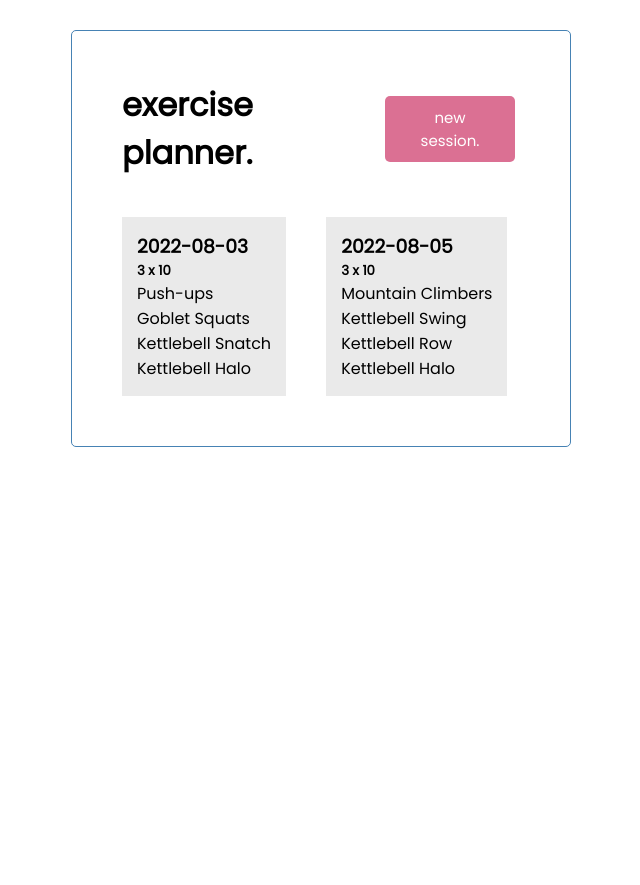
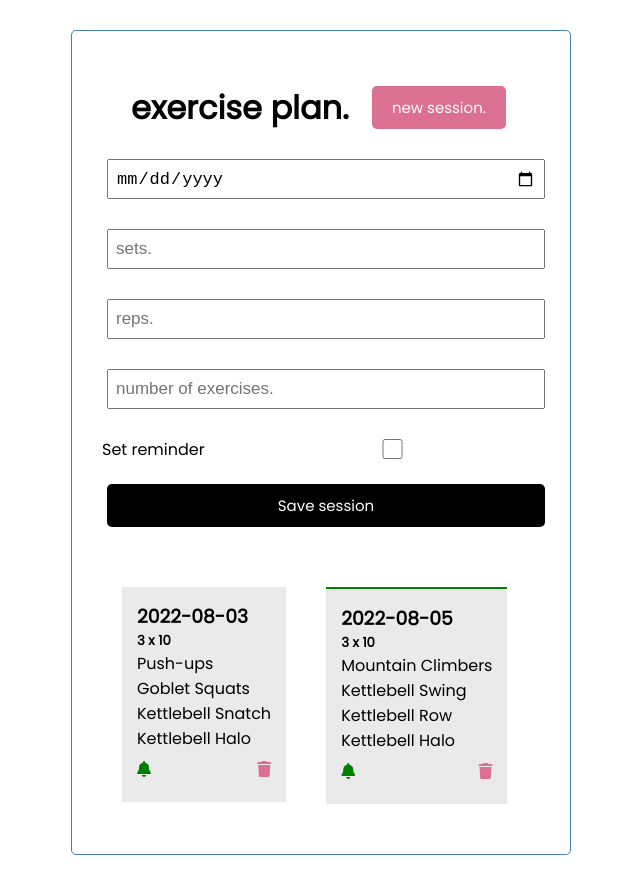
Before and after one commit to Nishijama/ExerciseTracker, a Vue app: page / in a window 1280 px wide. Shown: the whole page, without its empty margins (319-959 px from the left). Before the commit the page ends 800 px from the top, so only its background shows below. Built offline with nearby package versions, Linux system fonts and the light colour scheme.

Commit message:
created the add session form

```diff
--- a/public/index.html
+++ b/public/index.html
@@ -4,6 +4,7 @@
     <meta charset="utf-8">
     <meta http-equiv="X-UA-Compatible" content="IE=edge">
     <meta name="viewport" content="width=device-width,initial-scale=1.0">
+    <link rel="stylesheet" href="https://cdnjs.cloudflare.com/ajax/libs/font-awesome/6.1.2/css/all.min.css" integrity="sha512-1sCRPdkRXhBV2PBLUdRb4tMg1w2YPf37qatUFeS7zlBy7jJI8Lf4VHwWfZZfpXtYSLy85pkm9GaYVYMfw5BC1A==" crossorigin="anonymous" referrerpolicy="no-referrer" />
     <link rel="icon" href="<%= BASE_URL %>favicon.ico">
     <title><%= htmlWebpackPlugin.options.title %></title>
   </head>
--- a/src/App.vue
+++ b/src/App.vue
@@ -1,23 +1,42 @@
 <template>
 <div class="container">
-    <Header title="exercise planner." />
-    <Sessions :sessions="sessions" />
+    <Header title="exercise plan." />
+    <AddSession @add-session="addSession" />
+    <Sessions
+      @delete-session="deleteSession"
+      @toggle-reminder="toggleReminder"
+      :sessions="sessions" />
 </div>
 </template>
 
 <script>
+import { thisExpression, tsAnyKeyword } from '@babel/types'
 import Header from './components/Header'
 import Sessions from './components/Sessions'
+import AddSession from './components/AddSession.vue'
 
 export default {
   name: 'App',
   components: {
     Header,
     Sessions,
-  },
+    AddSession,
+},
   data() {
     return {
       sessions: [],
+    }
+  },
+  methods: {
+    deleteSession(id) {
+        if (confirm("are you sure?")) {
+        this.sessions = this.sessions.filter((session) => session.id !== id)
+      }
+    },
+    toggleReminder(id) {
+      console.log("reminder set for session", id);
+      this.sessions = this.sessions.map( (session) =>
+      session.id === id ? {...session, reminder: !session.reminder} : session)
     }
   },
   created() {
@@ -25,26 +44,18 @@ export default {
       {
         id: 1,
         date: "2022-08-03",
-        exercises: {
-          exercise1: "Push-ups",
-          exercise2: "Goblet Squats",
-          exercise3: "Kettlebell Snatch",
-          exercise4: "Kettlebell Halo"
-        },
+        exercises: ["Push-ups", "Goblet Squats", "Kettlebell Snatch", "Kettlebell Halo"],
         sets: 3,
         reps: 10,
+        reminder: false,
       },
       {
         id: 2,
         date: "2022-08-05",
-        exercises: {
-          exercise1: "Mountain Climbers",
-          exercise2: "Kettlebell Swing",
-          exercise3: "Kettlebell Row",
-          exercise4: "Kettlebell Halo"
-        },
+        exercises: [ "Mountain Climbers","Kettlebell Swing","Kettlebell Row","Kettlebell Halo"],
         sets: 3,
         reps: 10,
+        reminder: true,
       },
     ]
   }
--- /dev/null
+++ b/src/components/AddSession.vue
@@ -0,0 +1,106 @@
+<template>
+<form @submit="onSubmit" class="add-form">
+    <div class="form-control">
+        <input type="date" id="session_date" v-model="date" name="session_date" placeholder="date.">
+    </div>
+    <div class="form-control">
+        <input type="number" name="sets" id="session_sets" v-model="sets" placeholder="sets.">
+    </div>
+    <div class="form-control">
+        <input type="number" name="reps" id="session_reps" v-model="reps" placeholder="reps.">
+    </div>
+    <div class="form-control">
+        <input type="number" name="exercise_count" v-model="exercise_count" id="session_exercise_count" placeholder="number of exercises.">
+    </div>
+    <div class="form-control" v-for="index in exercise_count" :exercise_count=exercise_count :key="index">
+        <input type="text" class="exercise" :id="index" :placeholder="index">
+    </div>
+    <div class="form-control form-control-check">
+        <label for="reminder"> Set reminder</label>
+        <input type="checkbox" v-model="reminder" name="reminder" id="reminder">
+    </div>
+    <input type="submit" value="Save session" class="btn btn-block">
+</form>
+</template>
+
+
+<script>
+    export default {
+        name: 'AddSession',
+        data() {
+            return {
+                date: '',
+                sets: '',
+                reps: '',
+                exercise_count: '',
+                exercises: [],
+                reminder: false,
+            }
+        },
+        methods: {
+            onSubmit(e) {
+                e.preventDefault()
+                if (!this.date || !this.sets || !this.reps) {
+                    alert('Please fill in the details');
+                    return;
+                }
+                // const exercise_list = document.querySelectorAll('.exercise');
+
+
+                // exercise_list.forEach(exercise => {
+                //     alert(exercise)
+                //     this.exercises.push(exercise)
+                // });
+                // alert(this.exercises)
+
+                const newSession = {
+                    id: Math.floor(Math.random()*100000),
+                    date: this.date,
+                    sets: this.sets,
+                    reps: this.reps,
+                    exercises: this.exercises,
+                    reminder: this.reminder,
+                }
+                this.date = ''
+                this.sets = ''
+                this.reps = ''
+                this.exercise_count = ''
+                this.reminder = false
+
+                this.$emit('add-session', newSession);
+            },
+        }
+    }
+
+</script>
+
+<style scoped>
+.add-form {
+  margin-bottom: 40px;
+}
+.form-control {
+  margin: 20px 0;
+}
+.form-control label {
+  display: block;
+}
+.form-control input {
+  width: 100%;
+  height: 40px;
+  margin: 5px;
+  padding: 3px 7px;
+  font-size: 17px;
+}
+.form-control-check {
+  display: flex;
+  align-items: center;
+  justify-content: space-between;
+}
+.form-control-check label {
+  flex: 1;
+}
+.form-control-check input {
+  flex: 2;
+  height: 20px;
+}
+</style>
--- a/src/components/Button.vue
+++ b/src/components/Button.vue
@@ -12,6 +12,15 @@
         methods: {
             onClick() {
                 console.log('click');
+                fetch("https://api.ipify.org/?format=json")
+                .then(response => response.json())
+                .then(data => {
+                    console.log(data.ip)
+                    return fetch(`https://ipapi.co/${data.ip}/json/`)
+                 })
+                .then(response => response.json())
+                .then(data => console.log(data.city, data.country))
+
             }
         },
     }
--- a/src/components/Session.vue
+++ b/src/components/Session.vue
@@ -1,11 +1,13 @@
 <template>
-    <div style="margin: 20px;">
-        <h3>{{session.date}}</h3>
+    <div :class="[session.reminder ? 'reminder': '']" style="margin: 20px;">
+        <h3>{{session.date}} </h3>
         <h5>{{session.sets}} x {{session.reps}}</h5>
-        <p>{{session.exercises.exercise1}}</p>
-        <p>{{session.exercises.exercise2}}</p>
-        <p>{{session.exercises.exercise3}}</p>
-        <p>{{session.exercises.exercise4}}</p>
+        <p v-for="exercise in session.exercises">{{exercise}}</p>
+        <div class="icons">
+            <i @click="$emit('toggle-reminder', session.id)" class="fas fa-thin fa-bell"></i>
+            <i @click="$emit('delete-session', session.id)" class="fas fa-thin fa-trash"></i>
+        </div>
+
     </div>
 </template>
 
@@ -16,10 +18,30 @@
         props: {
             session: Object,
         },
+        emits: ['delete-session', 'toggle-reminder']
     }
 </script>
 
 <style scoped>
+    .fas {
+        cursor: pointer;
+    }
+    .fa-trash {
+        color: palevioletred;
+    }
+    .fa-bell {
+        color: green;
+    }
+    .icons {
+        margin:10px 0px;
+        padding:0px;
+        display: flex;
+        flex-direction: row;
+        justify-content: space-between;
+    }
+    .reminder {
+        border-top: 2px solid green;
+    }
     div {
         background-color: rgb(234, 234, 234);
         padding: 15px;
--- a/src/components/Sessions.vue
+++ b/src/components/Sessions.vue
@@ -1,7 +1,10 @@
 <template>
 <div class="main">
     <div :key="session.id" v-for="session in sessions">
-        <Session :session="session" />
+        <Session
+        @delete-session="$emit('delete-session', session.id)"
+        @toggle-reminder="$emit('toggle-reminder', session.id)"
+        :session="session" />
     </div>
 </div>
 </template>
@@ -16,7 +19,8 @@ export default {
     },
     components: {
         Session
-    }
+    },
+  emits: ['delete-session', 'toggle-reminder'],
 }
 </script>
 
```
